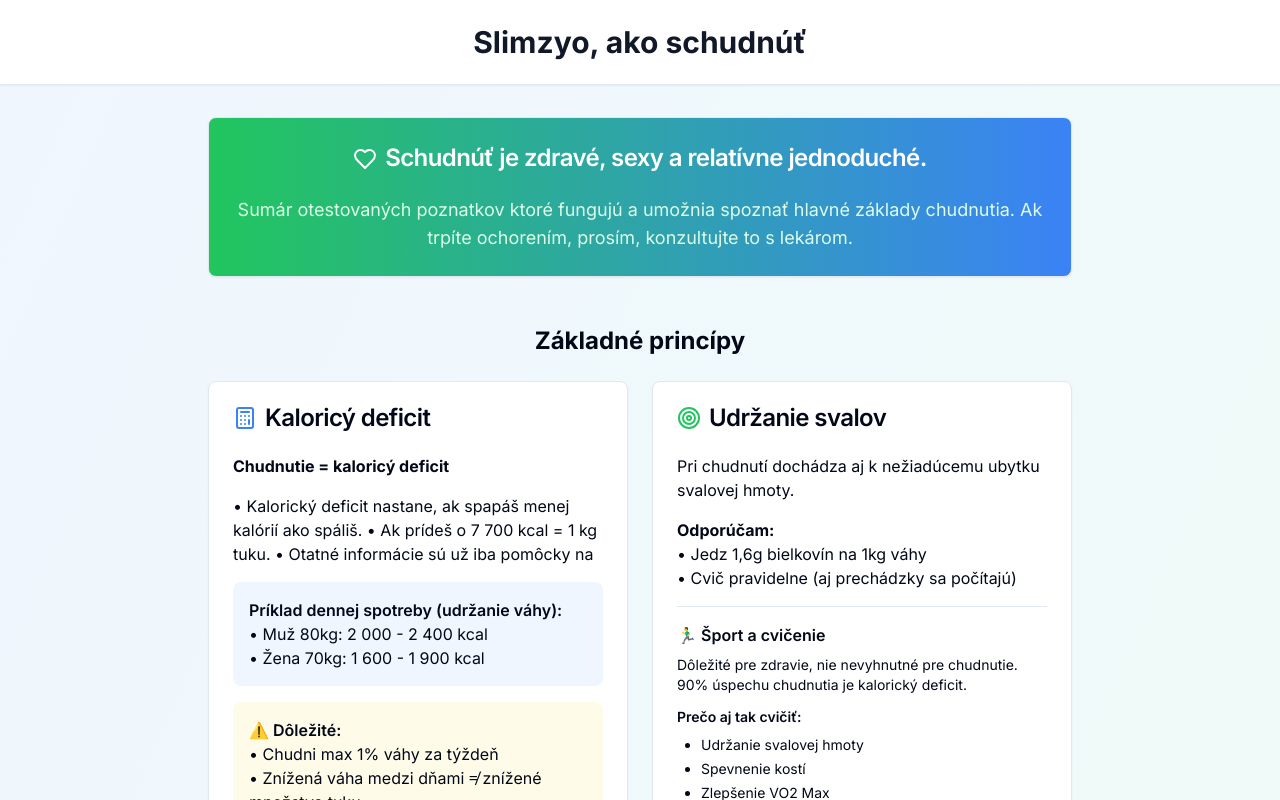
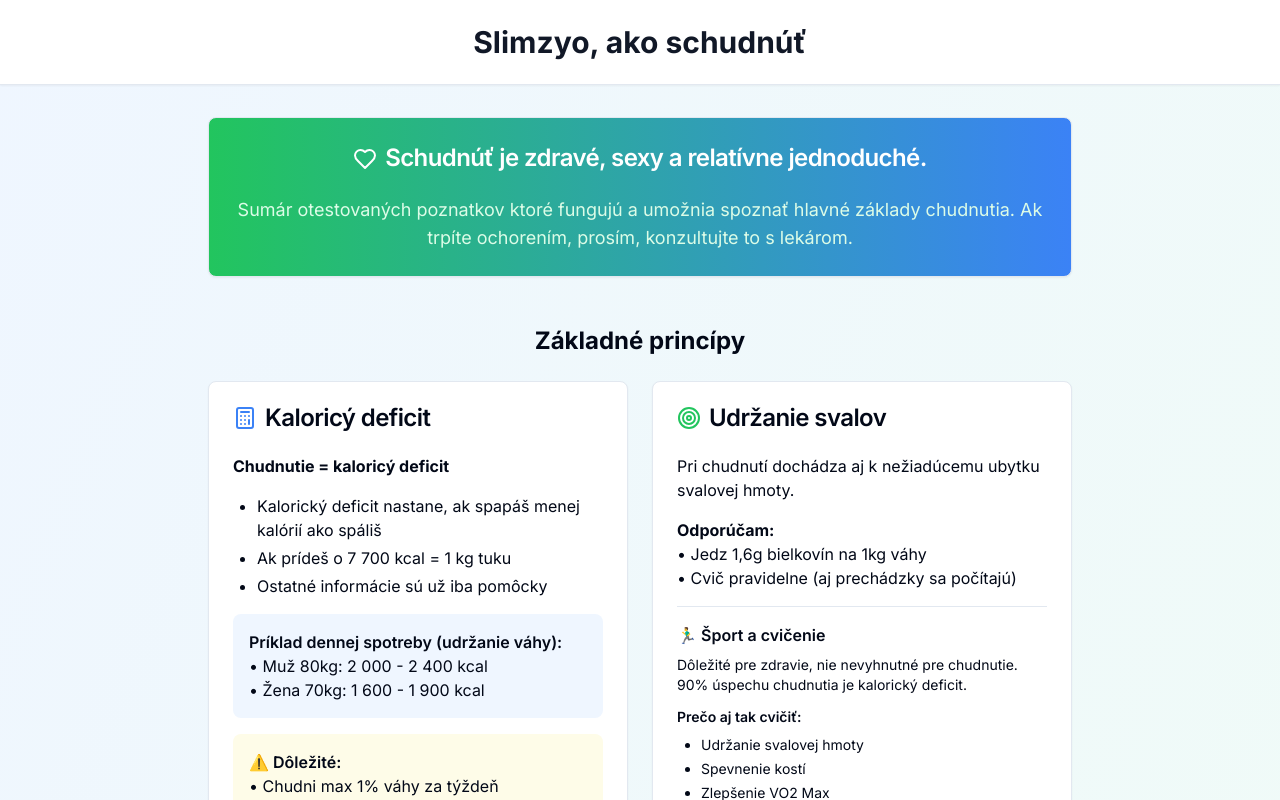
Before and after one commit to Luxqs/slimzyo, a React (Vite) app: page / in a window 1280 px wide. Shown: the top 800 px of the page. Built offline with nearby package versions, Linux system fonts and the light colour scheme.

Commit message:
Refactor: Use bullet points
Convert the paragraph to bullet points in the specified section.

```diff
--- a/src/pages/Index.tsx
+++ b/src/pages/Index.tsx
@@ -44,7 +44,12 @@ const Index = () => {
               </CardHeader>
               <CardContent>
                 <p className="mb-4"><strong>Chudnutie = kaloricý deficit</strong></p>
-                <p>• Kalorický deficit nastane, ak spapáš menej kalórií ako spáliš. • Ak prídeš o 7 700 kcal = 1 kg tuku. • Otatné informácie sú už iba pomôcky na </p>
+                <ul className="list-disc pl-6 space-y-1 mb-4">
+                  <li>Kalorický deficit nastane, ak spapáš menej kalórií ako spáliš</li>
+                  <li>Ak prídeš o 7 700 kcal = 1 kg tuku</li>
+                  <li>Ostatné informácie sú už iba pomôcky</li>
+                </ul>
+
                 <div className="mt-4 p-4 bg-blue-50 rounded-lg">
                   <p className="font-semibold">Príklad dennej spotreby (udržanie váhy):</p>
                   <p>• Muž 80kg: 2 000 - 2 400 kcal</p>
```
